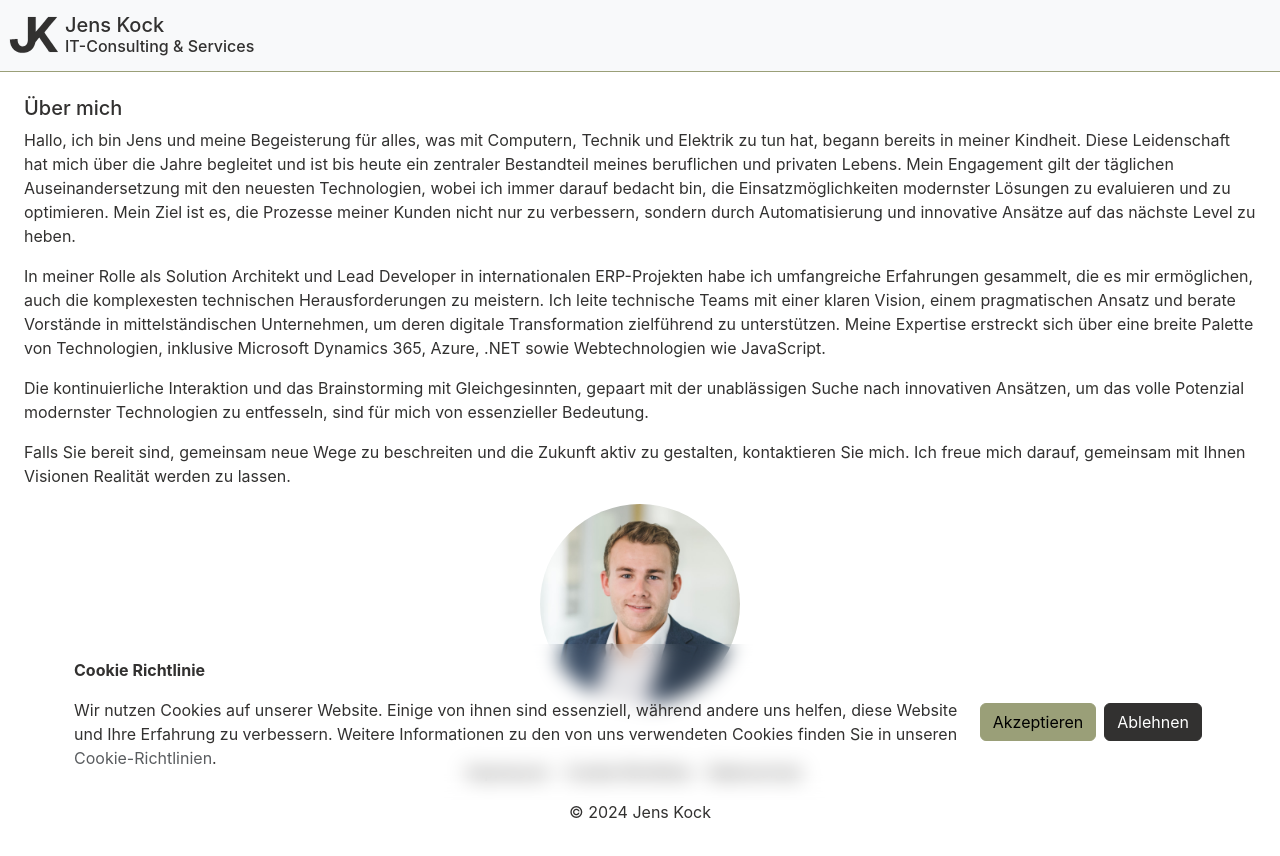
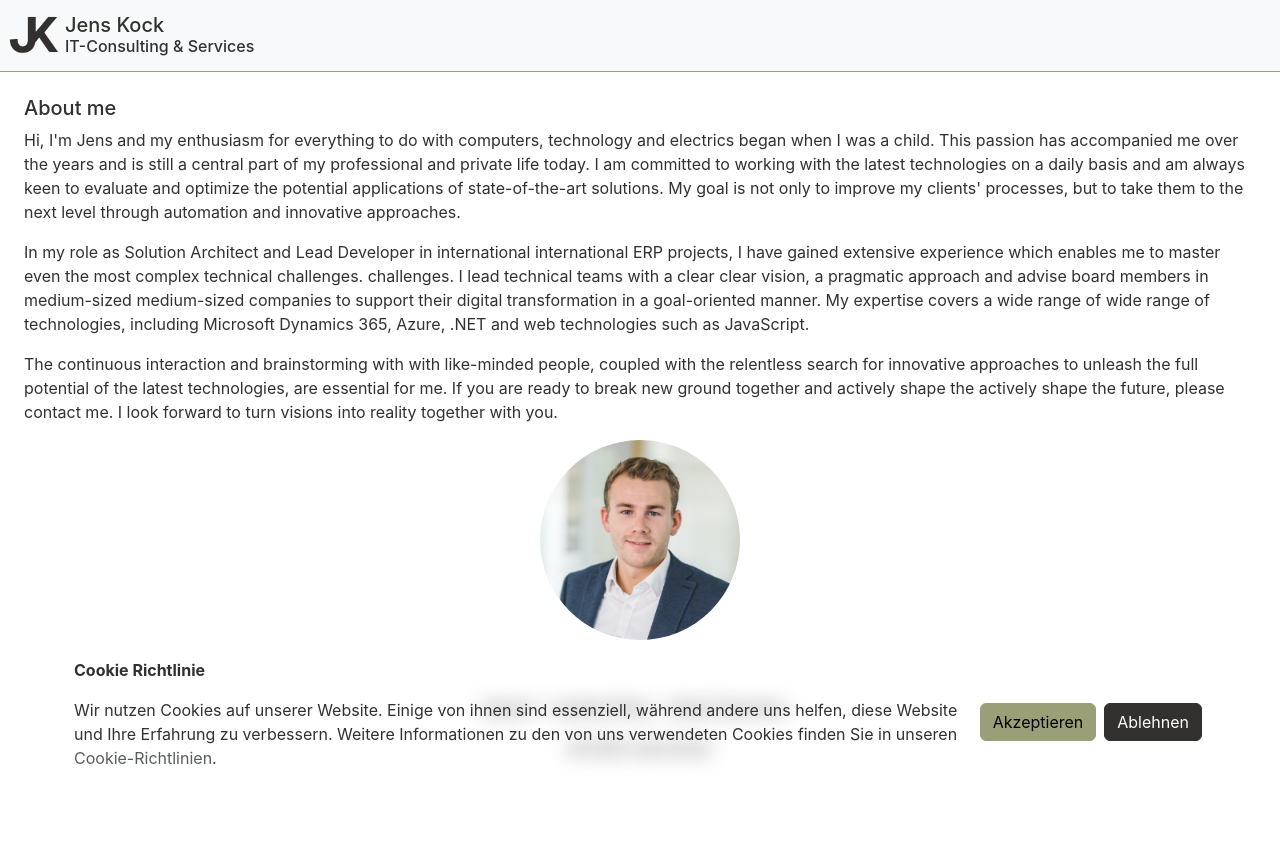
Before and after one commit to jenkoc/homepage, a React (Create React App) app: page /about in a window 1280 px wide. Shown: the top 856 px of the page. After the commit the page ends 808 px from the top, so only its background shows below. Built offline with nearby package versions, Linux system fonts and the light colour scheme.

Commit message:
Update document titles and fix typos

```diff
--- a/src/components/footer.js
+++ b/src/components/footer.js
@@ -9,7 +9,7 @@ export const Footer = () => {
               className="nav-link px-2 text-muted hover-underline-animation"
               style={{ color: "var(--textColor) !important" }}
             >
-              Impressum
+              Imprint
             </a>
           </li>
           <li className="nav-item">
@@ -18,7 +18,7 @@ export const Footer = () => {
               className="nav-link px-2 text-muted hover-underline-animation"
               style={{ color: "var(--textColor) !important" }}
             >
-              Cookie Richtlinie
+              Cookie Policy
             </a>
           </li>
           <li className="nav-item">
@@ -27,7 +27,7 @@ export const Footer = () => {
               className="nav-link px-2 text-muted hover-underline-animation"
               style={{ color: "var(--textColor) !important" }}
             >
-              Datenschutz
+              Data Protection
             </a>
           </li>
         </ul>
--- a/src/components/navbar.js
+++ b/src/components/navbar.js
@@ -2,8 +2,9 @@ import React from "react";
 
 const Navbar = () => {
   return (
-    <nav className="navbar navbar-expand-lg navbar-light bg-light border-bottom"
-    style={{ borderColor: "var(--bs-primary) !important" }}
+    <nav
+      className="navbar navbar-expand-lg navbar-light bg-light border-bottom"
+      style={{ borderColor: "var(--bs-primary) !important" }}
     >
       <div className="container-fluid">
         <a className="navbar-brand" href="/#">
--- a/src/pages/about.js
+++ b/src/pages/about.js
@@ -1,43 +1,39 @@
 import HelmentMetaTags from "../components/helmetMetaTags";
 
 export default function About() {
+  document.title = "JK - About me";
   return (
     <main className="m-4">
       <HelmentMetaTags />
-      <h5>Über mich</h5>
+      <h5>About me</h5>
       <p className="fadein-text-1">
-        Hallo, ich bin Jens und meine Begeisterung für alles, was mit
-        Computern, Technik und Elektrik zu tun hat, begann bereits in meiner
-        Kindheit. Diese Leidenschaft hat mich über die Jahre begleitet und ist
-        bis heute ein zentraler Bestandteil meines beruflichen und privaten
-        Lebens. Mein Engagement gilt der täglichen Auseinandersetzung mit den
-        neuesten Technologien, wobei ich immer darauf bedacht bin, die
-        Einsatzmöglichkeiten modernster Lösungen zu evaluieren und zu
-        optimieren. Mein Ziel ist es, die Prozesse meiner Kunden nicht nur zu
-        verbessern, sondern durch Automatisierung und innovative Ansätze auf das
-        nächste Level zu heben.
+        Hi, I'm Jens and my enthusiasm for everything to do with computers,
+        technology and electrics began when I was a child. This passion has
+        accompanied me over the years and is still a central part of my
+        professional and private life today. I am committed to working with the
+        latest technologies on a daily basis and am always keen to evaluate and
+        optimize the potential applications of state-of-the-art solutions. My
+        goal is not only to improve my clients' processes, but to take them to
+        the next level through automation and innovative approaches.
       </p>
       <p className="fadein-text-2">
-        In meiner Rolle als Solution Architekt und Lead Developer in
-        internationalen ERP-Projekten habe ich umfangreiche Erfahrungen
-        gesammelt, die es mir ermöglichen, auch die komplexesten technischen
-        Herausforderungen zu meistern. Ich leite technische Teams mit einer
-        klaren Vision, einem pragmatischen Ansatz und berate Vorstände in
-        mittelständischen Unternehmen, um deren digitale Transformation
-        zielführend zu unterstützen. Meine Expertise erstreckt sich über eine
-        breite Palette von Technologien, inklusive Microsoft Dynamics 365,
-        Azure, .NET sowie Webtechnologien wie JavaScript.
+        In my role as Solution Architect and Lead Developer in international
+        international ERP projects, I have gained extensive experience which
+        enables me to master even the most complex technical challenges.
+        challenges. I lead technical teams with a clear clear vision, a
+        pragmatic approach and advise board members in medium-sized medium-sized
+        companies to support their digital transformation in a goal-oriented
+        manner. My expertise covers a wide range of wide range of technologies,
+        including Microsoft Dynamics 365, Azure, .NET and web technologies such
+        as JavaScript.
       </p>
       <p className="fadein-text-3">
-        Die kontinuierliche Interaktion und das Brainstorming mit
-        Gleichgesinnten, gepaart mit der unablässigen Suche nach innovativen
-        Ansätzen, um das volle Potenzial modernster Technologien zu entfesseln,
-        sind für mich von essenzieller Bedeutung.
-      </p>
-      <p className="fadein-text-4">
-        Falls Sie bereit sind, gemeinsam neue Wege zu beschreiten und die
-        Zukunft aktiv zu gestalten, kontaktieren Sie mich. Ich freue mich
-        darauf, gemeinsam mit Ihnen Visionen Realität werden zu lassen.
+        The continuous interaction and brainstorming with with like-minded
+        people, coupled with the relentless search for innovative approaches to
+        unleash the full potential of the latest technologies, are essential for
+        me. If you are ready to break new ground together and actively shape the
+        actively shape the future, please contact me. I look forward to turn
+        visions into reality together with you.
       </p>
       <div className="d-flex justify-content-center mt-2">
         <img
--- a/src/pages/blog.js
+++ b/src/pages/blog.js
@@ -12,6 +12,8 @@ export default function Blog() {
     boxShadow: "20px 20px 60px #e0e0e0",
     overflow: "hidden",
   };
+
+  document.title = "JK - Blog";
 
   const [posts, setPosts] = React.useState([]);
   const [loading, setLoading] = React.useState(true);
--- a/src/pages/cookiePolicy.js
+++ b/src/pages/cookiePolicy.js
@@ -1,6 +1,8 @@
 import HelmentMetaTags from "../components/helmetMetaTags";
 
 export default function CookiePolicy() {
+  document.title = 'JK - Cookie Policy';
+
   return (
     <main className="m-4">
       <HelmentMetaTags />
--- a/src/pages/home.js
+++ b/src/pages/home.js
@@ -117,21 +117,21 @@ export default function Home() {
               style={bentoStyle}
             >
               <CTAButton
-                title="Schreibe mir eine Email"
+                title="Send me an email"
                 href="mailto:mail@jenskock.de"
                 target="_blank"
                 type="mail"
                 className="fadein-text-1 w-100 mx-auto"
               />
               <CTAButton
-                title="Buche einen Termin mit mir"
+                title="Book an appointment with me"
                 href="https://outlook.office.com/bookwithme/user/55b016e6f2ae4c2181b70f6cc1ca1b76@jenskock.de?anonymous&ep=plink"
                 target="_blank"
                 type="calendar"
                 className="fadein-text-2 w-100 mx-auto"
               />
               <CTAButton
-                title="Starte einen Chat mit mir"
+                title="Chat with me"
                 href="https://teams.microsoft.com/l/chat/0/0?users=mail@jenskock.de"
                 target="_blank"
                 type="chat"
@@ -143,7 +143,7 @@ export default function Home() {
             <div className={`${bentoClass} flex-grow-1`} style={bentoStyle}>
               <a href="/blog">
                 <div className="d-flex justify-content-center">
-                  <h5 className="text-center me-1">Blog</h5>
+                  <h5 className="me-1">Blog</h5>
                   <img
                     src="/double-right.svg"
                     width="20px"
@@ -239,23 +239,23 @@ export default function Home() {
             </div>
           </div>
           <div className="col-sm-8 d-flex flex-column">
-            <div className={`${bentoClass} flex-grow-1`} style={bentoStyle}>
-              <h5>Über mich</h5>
+            <div className={`${bentoClass} flex-grow-1 text-center`} style={bentoStyle}>
+              <h5>About me</h5>
               <p>
-                Hallo, ich bin Jens und meine Begeisterung für alles, was mit
-                Computern, Technik und Elektrik zu tun hat, begann bereits in
-                meiner Kindheit. Diese Leidenschaft hat mich über die Jahre
-                begleitet und ist bis heute ein zentraler Bestandteil meines
-                beruflichen und privaten Lebens. Mein Engagement gilt der
-                täglichen Auseinandersetzung mit den neuesten Technologien,
-                wobei ich immer darauf bedacht bin, die Einsatzmöglichkeiten
-                modernster Lösungen zu evaluieren und zu optimieren. Mein Ziel
-                ist es, die Prozesse meiner Kunden nicht nur zu verbessern,
-                sondern durch Automatisierung und innovative Ansätze auf das
-                nächste Level zu heben.
+                Hi, I'm Jens and my enthusiasm for everything to do with
+                computers computers, technology and electrics began in my
+                childhood. childhood. This passion has accompanied me over the
+                years and is still a central part of my professional and private
+                life. life. I am committed to dealing with the latest
+                technologies on a daily latest technologies, whereby I am always
+                keen to evaluate and to evaluate and optimize the potential
+                applications of the latest solutions. optimize. My goal is not
+                only to improve my clients' processes, but to but to take them
+                to the next level through automation and innovative next level
+                through automation and innovative approaches.
               </p>
               <div className="overlay d-flex justify-content-center align-items-center">
-                <CTAButton title="Mehr" href="/about" target="_self" />
+                <CTAButton title="More" href="/about" target="_self" />
               </div>
             </div>
           </div>
--- a/src/pages/imprint.js
+++ b/src/pages/imprint.js
@@ -1,6 +1,8 @@
 import HelmentMetaTags from "../components/helmetMetaTags";
 
 export default function Imprint() {
+  document.title = 'JK - Imprint';
+
   return (
     <main className="m-4">
       <HelmentMetaTags />
--- a/src/pages/privacyPolicy.js
+++ b/src/pages/privacyPolicy.js
@@ -1,6 +1,7 @@
 import HelmentMetaTags from "../components/helmetMetaTags";
 
 export default function PrivacyPolicy() {
+  document.title = "JK - Privacy Policy";
   return (
     <main className="m-4">
       <HelmentMetaTags />
--- a/src/pages/singleBlogPost.js
+++ b/src/pages/singleBlogPost.js
@@ -1,7 +1,6 @@
 import React from "react";
-import axios from "axios";
+import { useParams } from "react-router-dom";
 import { getBlogPost } from "../api";
-import { useParams } from "react-router-dom";
 import HelmentMetaTags from "../components/helmetMetaTags";
 
 import Shimmer from "../components/shimmer";
@@ -14,7 +13,10 @@ export default function SingleBlogPost() {
   React.useEffect(() => {
     getBlogPost(id)
       .then((response) => {
-        response.data.pubDate = new Date(response.data.pubDate).toLocaleString()
+        response.data.pubDate = new Date(
+          response.data.pubDate
+        ).toLocaleString();
+        document.title = `JK - ${response.data.title}`;
         setPost(response.data);
       })
       .catch(() => {
```
Also changed, not shown: src/components/helmetMetaTags.js (+7 -8 lines), src/pages/notFound.js (+4 -12 lines).
